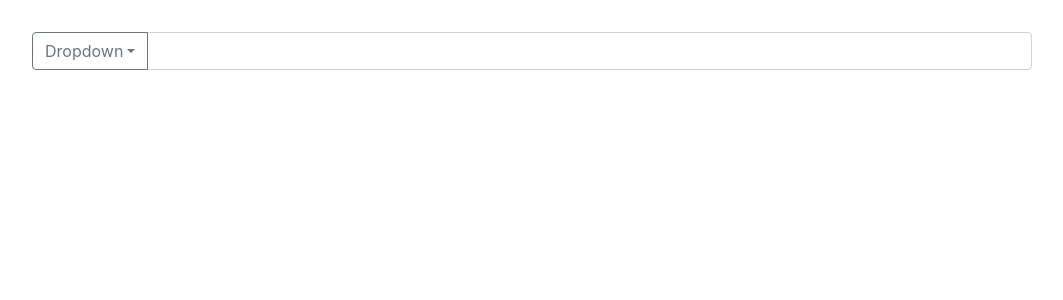
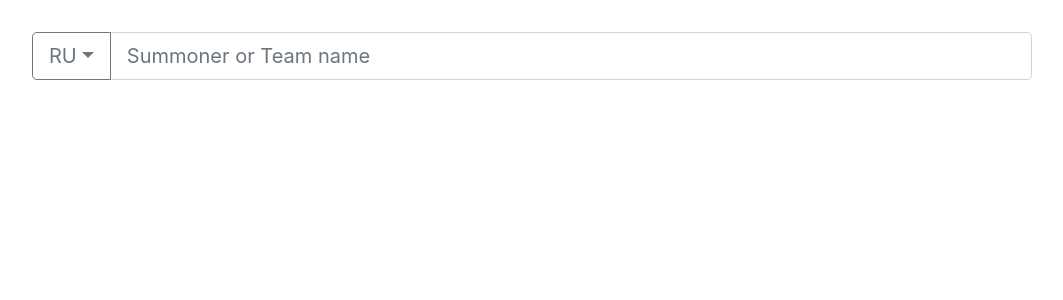
Before and after one commit to fummie/colizeum, a React (Create React App) app: page / in a window 1280 px wide. Shown: the top 300 px of the page, without its empty margins (108-1171 px from the left). Built offline with nearby package versions, Linux system fonts and the light colour scheme.

Commit message:
Server selector

```diff
--- a/src/components/Smart-search/Smart-search.jsx
+++ b/src/components/Smart-search/Smart-search.jsx
@@ -1,31 +1,41 @@
-import React from "react";
+import React, { useState } from "react";
 import { InputGroup, DropdownButton, Dropdown, FormControl } from "react-bootstrap";
 
 import "./Smart-search.scss";
 
 const SmartSearch = () => {
+	const [server, setServer] = useState("RU");
+
+	const serverSelect = (eventKey) => {
+		setServer(eventKey);
+	};
+
 	return(
-		<InputGroup className="mb-3">
+		<InputGroup className="mb-3" size="lg">
 			<DropdownButton
 				as={InputGroup.Prepend}
 				variant="outline-secondary"
-				title="Dropdown"
+				title={server}
 				id="input-group-dropdown-1"
+				onSelect={(eventKey) => {serverSelect(eventKey)}}
 			>
-				<Dropdown.Item>BR1</Dropdown.Item>
-				<Dropdown.Item>EUN1</Dropdown.Item>
-				<Dropdown.Item>EUW1</Dropdown.Item>
-				<Dropdown.Item>JP1</Dropdown.Item>
-				<Dropdown.Item>KR</Dropdown.Item>
-				<Dropdown.Item>LA1</Dropdown.Item>
-				<Dropdown.Item>LA2</Dropdown.Item>
-				<Dropdown.Item>NA1</Dropdown.Item>
-				<Dropdown.Item>OC1</Dropdown.Item>
-				<Dropdown.Item>TR1</Dropdown.Item>
-				<Dropdown.Item>RU</Dropdown.Item>
+				<Dropdown.Item eventKey="BR1">BR1</Dropdown.Item>
+				<Dropdown.Item eventKey="EUN1">EUN1</Dropdown.Item>
+				<Dropdown.Item eventKey="EUW1">EUW1</Dropdown.Item>
+				<Dropdown.Item eventKey="JP1">JP1</Dropdown.Item>
+				<Dropdown.Item eventKey="KR">KR</Dropdown.Item>
+				<Dropdown.Item eventKey="LA1">LA1</Dropdown.Item>
+				<Dropdown.Item eventKey="LA2">LA2</Dropdown.Item>
+				<Dropdown.Item eventKey="NA1">NA1</Dropdown.Item>
+				<Dropdown.Item eventKey="OC1">OC1</Dropdown.Item>
+				<Dropdown.Item eventKey="TR1">TR1</Dropdown.Item>
+				<Dropdown.Item eventKey="RU">RU</Dropdown.Item>
 			</DropdownButton>
 
-			<FormControl aria-describedby="basic-addon1" />
+			<FormControl
+				aria-describedby="basic-addon1"
+				placeholder="Summoner or Team name"
+			/>
 		</InputGroup>
 	);
 };
```
